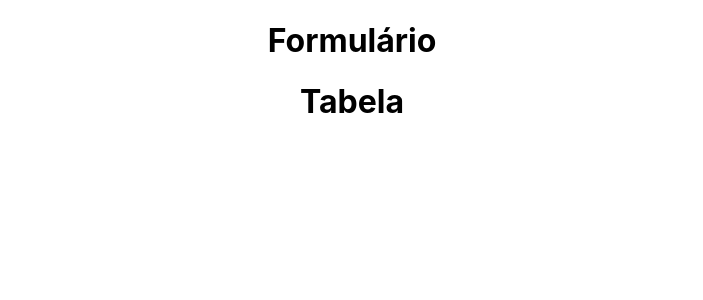
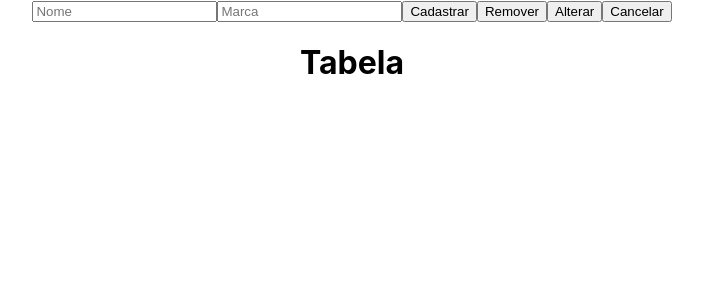
Before and after one commit to antoniomarcelino/curso-spring-react-ralf-lima, a JavaScript app in the folder front/: page / in a window 1280 px wide. Shown: the top 300 px of the page, without its empty margins (288-991 px from the left). Built offline with nearby package versions, Linux system fonts and the light colour scheme; the HTML template or start-up script is replaced by a standard one.

Commit message:
Estrutura do formulário

```diff
--- a/front/src/Formulario.js
+++ b/front/src/Formulario.js
@@ -1,6 +1,14 @@
 function Formulario(){
     return(
-        <h1>Formulário</h1>
+        <div>
+            <input type='text' placeholder='Nome' />
+            <input type='text' placeholder='Marca' />
+
+            <input type='button' value='Cadastrar' />
+            <input type='button' value='Remover' />
+            <input type='button' value='Alterar' />
+            <input type='button' value='Cancelar' />
+        </div>
     )
 }
 
```
